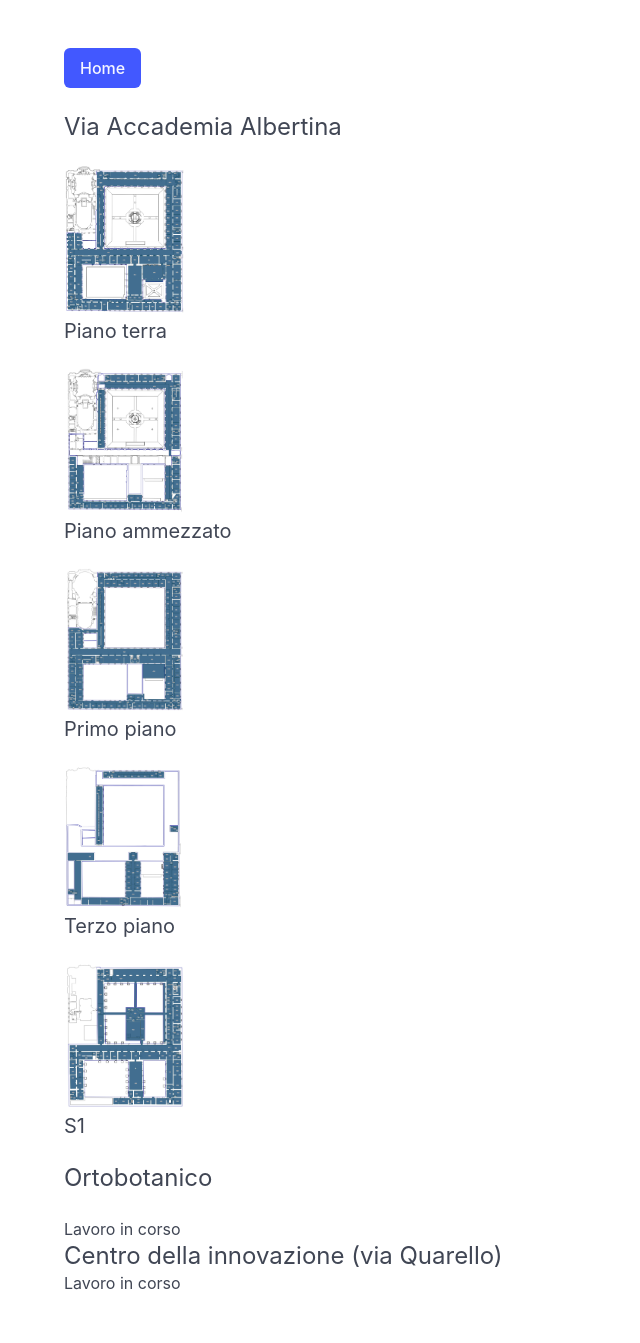
After one commit to olivierfriard/togru, a Flask app: page /togru/mappe in a window 1280 px wide. The commit adds this page. Shown: the whole page, without its empty margins (0-640 px from the left). Run offline with Flask 3, Linux system fonts and the light colour scheme; the visitor is signed in with stand-in values (Sample User, id 1); parts of the project's set-up code (start-up, migrations or seed data) failed here and were passed over.

Commit message:
some changes

```diff
--- /dev/null
+++ b/templates/mappe.html
@@ -0,0 +1,52 @@
+<!DOCTYPE html>
+<html lang="it">
+<head>
+    <meta charset="UTF-8" />
+    <title>Ricerca Inventario</title>
+    <link rel="stylesheet" href="https://cdn.jsdelivr.net/npm/bulma@1.0.0/css/bulma.min.css" />
+
+</head>
+<body>
+<section class="section">
+<div class="container">
+
+<a class="button is-link" href="{{ url_for('index') }}">Home</a>
+
+<br><br>
+
+<h2 class="subtitle is-4">Via Accademia Albertina</h2>
+
+
+<a href="/togru/static/accademia_p0.png"><img src="/togru/static/accademia_p0.png" width="120px" ></a>
+<h2 class="subtitle is-5">Piano terra</h2>
+
+
+<a href="/togru/static/accademia_p1.png"><img src="/togru/static/accademia_p1.png" width="120px" ></a>
+<h2 class="subtitle is-5">Piano ammezzato</h2>
+
+
+<a href="/togru/static/accademia_p2.png"><img src="/togru/static/accademia_p2.png" width="120px" ></a>
+<h2 class="subtitle is-5">Primo piano</h2>
+
+<a href="/togru/static/accademia_p3.png"><img src="/togru/static/accademia_p3.png" width="120px" ></a>
+<h2 class="subtitle is-5">Terzo piano</h2>
+
+<a href="/togru/static/accademia_p-1.png"><img src="/togru/static/accademia_p-1.png" width="120px" ></a>
+<h2 class="subtitle is-5">S1</h2>
+
+
+
+<h2 class="subtitle is-4">Ortobotanico</h2>
+
+
+Lavoro in corso
+
+<h2 class="subtitle is-4">Centro della innovazione (via Quarello)</h2>
+
+
+Lavoro in corso
+
+</div>
+</section>
+</body>
+</html>
--- a/togru.py
+++ b/togru.py
@@ -766,5 +766,11 @@ def etichetta(record_id):
             os.remove(temp_qr_path)
 
 
+@app.route(APP_ROOT + "/mappe", methods=["GET"])
+@check_login
+def mappe():
+    return render_template("mappe.html")
+
+
 if __name__ == "__main__":
     app.run(debug=True)
```
Also changed, not shown: templates/index.html (+2 -36 lines), static/accademia_p-1.png (added), static/accademia_p0.png (added), static/accademia_p1.png (added), static/accademia_p2.png (added), static/accademia_p3.png (added).
